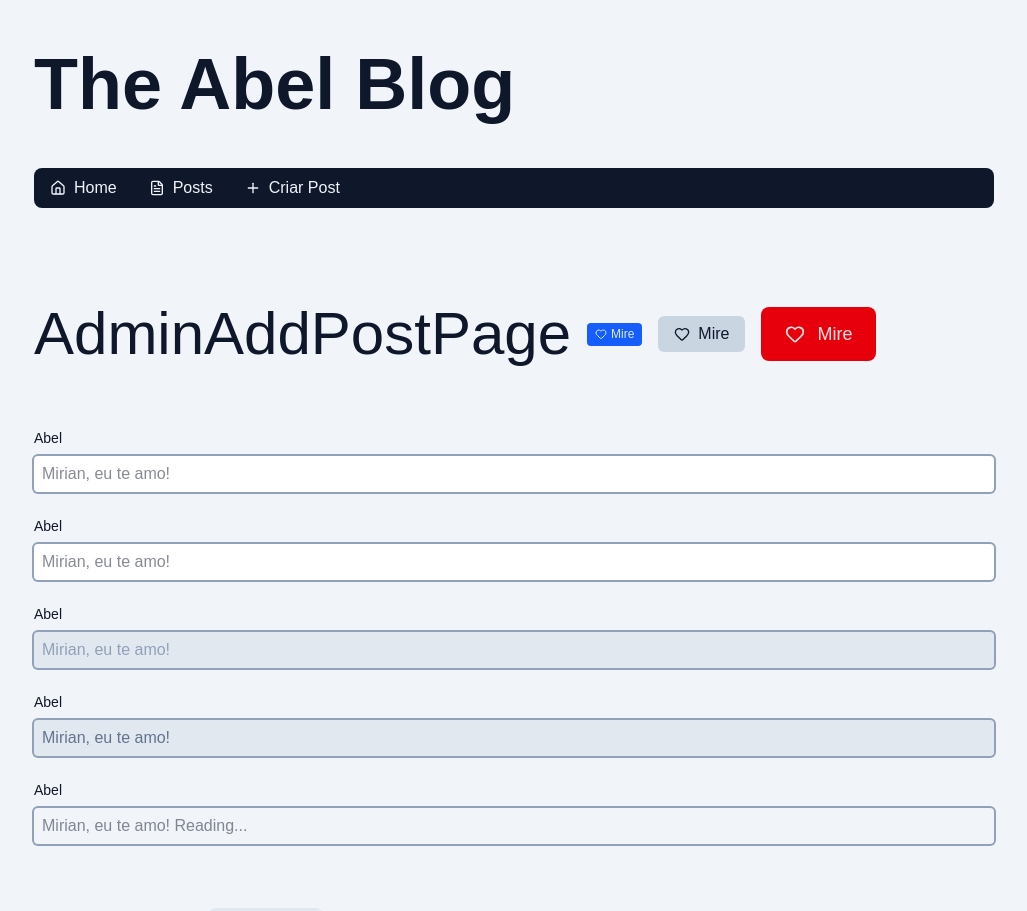
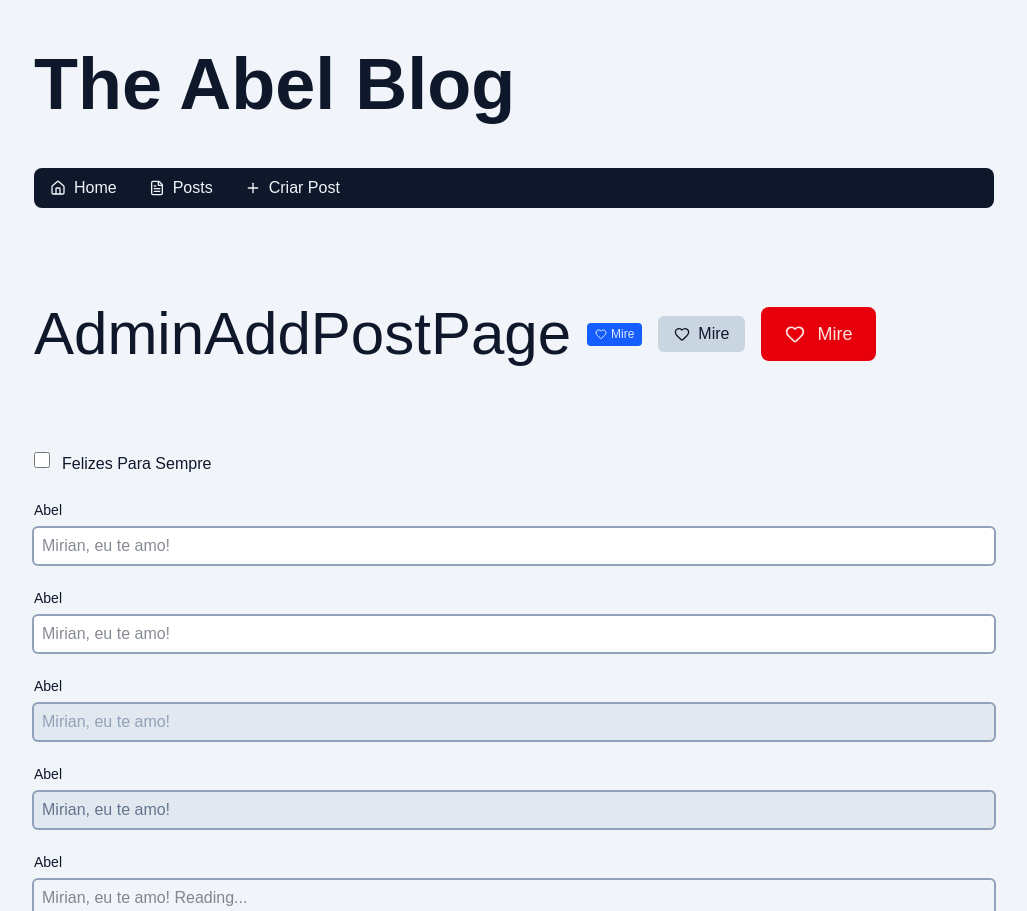
Before and after one commit to abelbarreto-dev/blog_abel, a Next.js app: page /admin/post/new in a window 1280 px wide. Shown: the top 911 px of the page, without its empty margins (126-1153 px from the left). Built offline with nearby package versions, Linux system fonts and the light colour scheme.

Commit message:
feat: input checkbox created

```diff
--- a/src/app/admin/post/new/page.tsx
+++ b/src/app/admin/post/new/page.tsx
@@ -1,14 +1,20 @@
 import { Button } from "@/components/Button";
+import { InputCheckbox } from "@/components/InputCheckbox";
 import { InputText } from "@/components/InputText";
 import { HeartIcon } from "lucide-react";
 
 export default async function AdminAddPostPage() {
     return (
-        <div>
+        <form action="" className="mb-16">
+            <div className="flex flex-col gap-6">
             <div className="py-16 text-6xl flex flex-wrap items-center gap-4">AdminAddPostPage
                 <Button variant="default" size="sm"><HeartIcon />Mire</Button>
                 <Button variant="ghost" size="md"><HeartIcon />Mire</Button>
                 <Button variant="danger" size="lg"><HeartIcon />Mire</Button>
+            </div>
+
+            <div>
+                <InputCheckbox inputName="mireee" labelText="Felizes Para Sempre" />
             </div>
 
             <div className="flex flex-col gap-6">
@@ -20,11 +26,10 @@ export default async function AdminAddPostPage() {
                 <InputText labelText="Abel" placeholder="Mirian, eu te amo! Reading..." readOnly/>
             </div>
 
-            <div className="py-16 text-6xl flex flex-wrap items-center gap-4">
-                <Button variant="default" size="sm" disabled><HeartIcon />Mire</Button>
-                <Button variant="ghost" size="md" disabled><HeartIcon />Mire</Button>
-                <Button variant="danger" size="lg" disabled><HeartIcon />Mire</Button>
+            <div className="mt-4">
+                <Button className="w-full" variant="default" size="md">Enviar</Button>
             </div>
         </div>
+        </form>
     );
 }
--- a/src/components/Button/index.tsx
+++ b/src/components/Button/index.tsx
@@ -39,6 +39,6 @@ export function Button({
     );
 
     return (
-        <button className={buttonCLasses} {...props}>{children}</button>
+        <button {...props} className={buttonCLasses}>{children}</button>
     );
 }
--- /dev/null
+++ b/src/components/InputCheckbox/index.tsx
@@ -0,0 +1,29 @@
+import { clsx } from "clsx";
+import { useId } from "react";
+
+type InputCheckboxProps = {
+    inputName: string;
+    labelText?: string;
+    type?: "checkbox";
+} & React.ComponentProps<"input">;
+
+export function InputCheckbox ({
+    inputName,
+    labelText = "",
+    type="checkbox",
+    ...props
+}: InputCheckboxProps) {
+    const id = useId();
+
+    return (
+        <div className="flex gap-3">
+            <input {...props} type={type} name={inputName} id={id} className={clsx(
+                "w-4 h-4 outline-none focus:ring-2 focus:ring-blue-500",
+                "text-sm",
+                "items-center",
+                props.className
+            )}/>
+            {labelText && <label htmlFor={id}>{labelText}</label>}
+        </div>
+    );
+}
```
